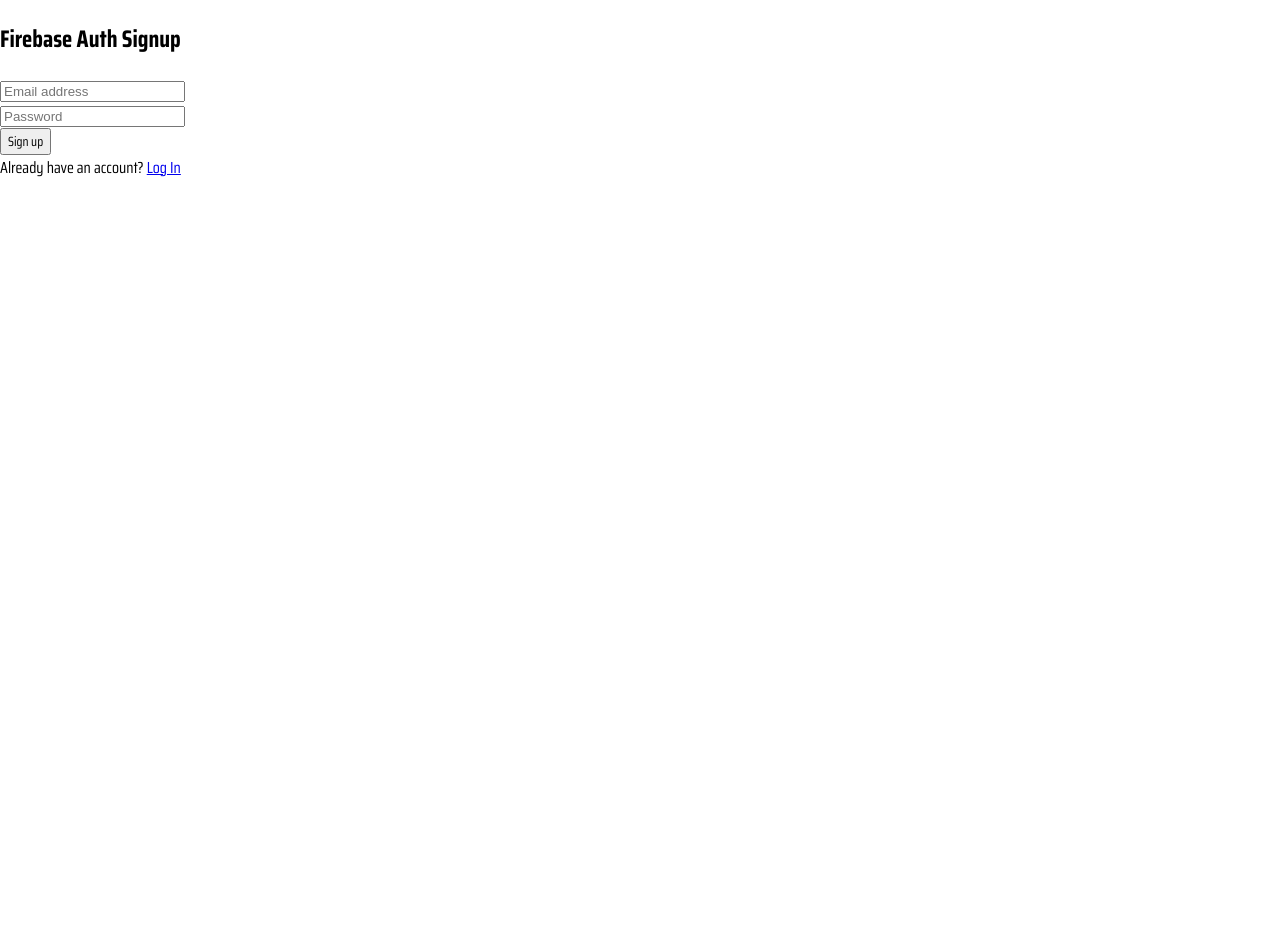
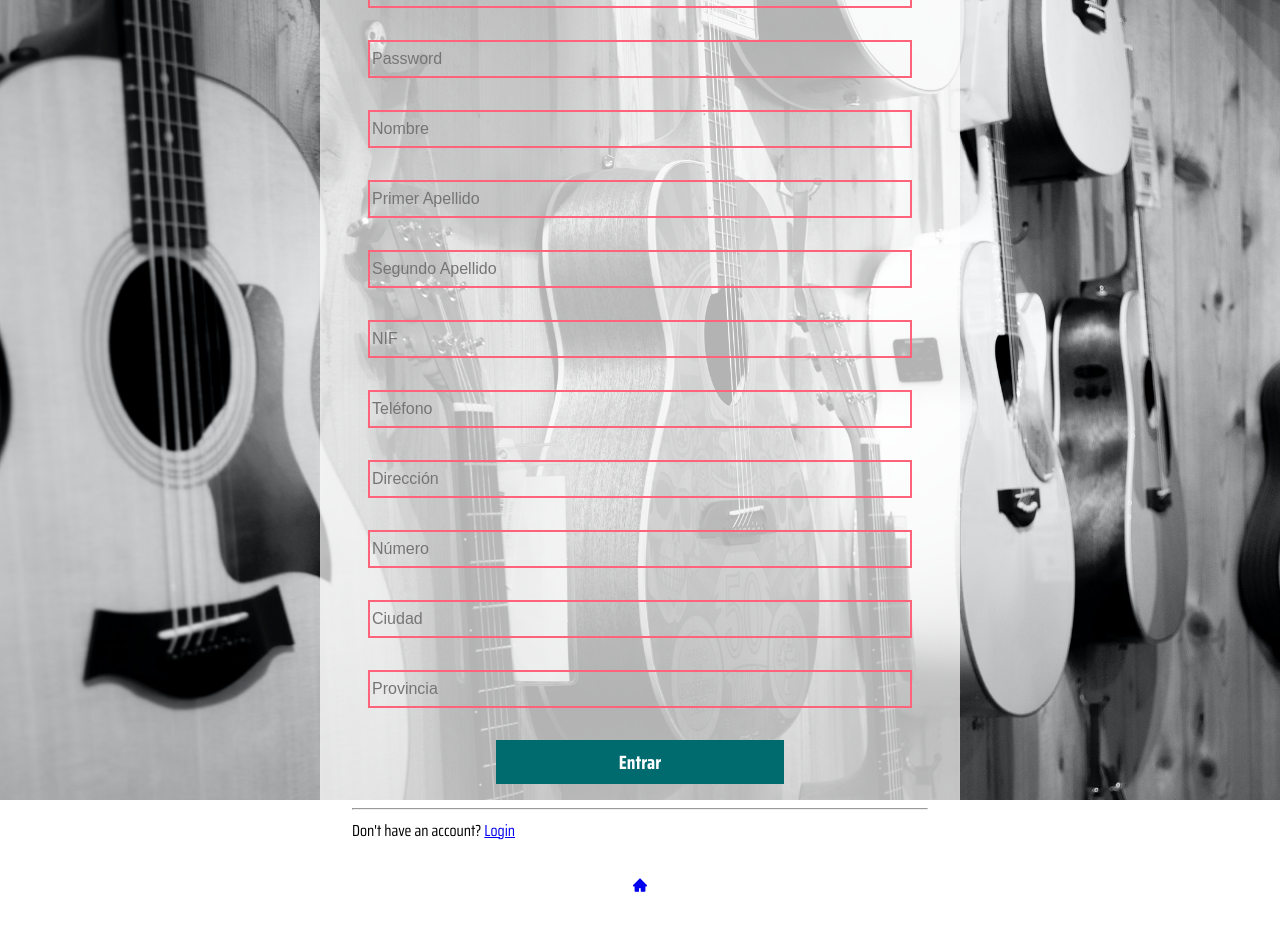
Before and after one commit to RodrigoDiazCarrillo/tfg-rodrigodiaz, a React (Create React App) app: page /signup in a window 1280 px wide. Before the commit the page ends 800 px from the top, so only its background shows below. Built offline with nearby package versions, Linux system fonts and the light colour scheme; no server answers.

Commit message:
signup & login styles

```diff
--- a/src/App.css
+++ b/src/App.css
@@ -96,6 +96,9 @@
   transform: rotate(1deg);
   scale: 1.01;
 }
+.button-3:hover{
+ color:rgb(255, 99, 122);
+}
 .button-1:hover:after,.button-2:hover:after  {
   border: 2px solid rgb(255, 99, 122);
   text-decoration: none;
--- a/src/components/Logger.css
+++ b/src/components/Logger.css
@@ -20,7 +20,9 @@
    font-size: 4rem;
 }
 .logger #usermenubtn{
- padding-left: 1.2rem;
+ /* padding-left: 1.2rem; */
+ display: flex;
+ justify-content: right;
 }
 .logger #usermenubtn:hover{
     background-color: rgba(0, 107, 111,0.8);
--- /dev/null
+++ b/src/pages/Login.css
@@ -0,0 +1,55 @@
+.login{
+
+    background-image: url("../img/64111.jpg");
+    background-repeat: no-repeat;
+    background-attachment: fixed;
+    background-size: cover;
+    width: 100%;
+    height: 100vh;
+    display: flex;
+    align-items: center;
+}
+.login h2{
+    margin: 0 0 1rem 0;
+    text-align: center;
+}
+.login .error{
+    color:brown
+}
+.login .authcard{
+    background-color: rgba(255, 255, 255, 0.7);
+    width: 50%;
+    margin: 0 auto;
+    padding: 2rem;
+    box-sizing: border-box;
+}
+.login form{
+    display: flex;
+    flex-direction: column;
+}
+.login button{
+    width: 50%;
+    margin: 1rem auto;
+    font-size: 1.2rem;
+}
+.login input{
+    margin: 1rem;
+    border: 2px solid rgb(255, 99, 122);
+    background-color: rgba(255, 255, 255, 0);
+    line-height: 2rem;
+    font-size: 1rem;
+}
+.login input:focus{
+    box-shadow: 60px -16px teal;
+    border-style: none;
+    box-shadow: 4px 3px 5px 0px rgba(255,99,122,.8);
+}
+.login .g-btn{
+    width: 50%;
+}
+.linkhome{
+    padding-top: 2rem;
+    box-sizing: border-box;
+    display: flex;
+    justify-content: center;
+}
--- a/src/pages/Login.js
+++ b/src/pages/Login.js
@@ -1,9 +1,9 @@
 import React, { useState } from "react";
 import { Link, useNavigate } from "react-router-dom";
-import { Form, Alert } from "react-bootstrap";
-import { Button } from "react-bootstrap";
 import GoogleButton from "react-google-button";
 import { useUserAuth } from "../context/userAuthContext";
+import { AiFillHome } from "react-icons/ai";
+import "./Login.css";
 
 const Login = () => {
   const [email, setEmail] = useState("");
@@ -34,44 +34,44 @@
 
   return (
     <>
-      <div className="p-4 box">
-        <h2 className="mb-3">Firebase Auth Login</h2>
-        {error && <Alert variant="danger">{error}</Alert>}
-        <Form onSubmit={handleSubmit}>
-          <Form.Group className="mb-3" controlId="formBasicEmail">
-            <Form.Control
+      <section className="login">
+        <div className="authcard">
+          <h2 >Iniciar sesión</h2>
+          {error && <p className="error">{error}</p>}
+          <form onSubmit={handleSubmit}>
+            <input
               type="email"
-              placeholder="Email address"
+              placeholder="Email"
+              autoComplete="off"
               onChange={(e) => setEmail(e.target.value)}
             />
-          </Form.Group>
-
-          <Form.Group className="mb-3" controlId="formBasicPassword">
-            <Form.Control
+            <input
               type="password"
               placeholder="Password"
+              autoComplete="off"
               onChange={(e) => setPassword(e.target.value)}
             />
-          </Form.Group>
 
-          <div className="d-grid gap-2">
-            <Button variant="primary" type="Submit">
-              Log In
-            </Button>
-          </div>
-        </Form>
-        <hr />
-        <div>
+            <button className="button-3" type="Submit">
+              Entrar
+            </button>
+
+          </form>
+          <hr />
+
           <GoogleButton
             className="g-btn"
-            type="dark"
+            type="light"
             onClick={handleGoogleSignIn}
           />
+          <div>
+            Don't have an account? <Link to="/signup">Sign up</Link>
+          </div>
+          <div className="linkhome">
+            <Link to="/"><AiFillHome /></Link>
+          </div>
         </div>
-      </div>
-      <div className="p-4 box mt-3 text-center">
-        Don't have an account? <Link to="/signup">Sign up</Link>
-      </div>
+      </section>
     </>
   );
 };
--- /dev/null
+++ b/src/pages/Signup.css
@@ -0,0 +1,56 @@
+.signup{
+
+    background-image: url("../img/64111.jpg");
+    background-repeat: no-repeat;
+    background-attachment: fixed;
+    background-size: cover;
+    width: 100%;
+    height: 100vh;
+    display: flex;
+    align-items: center;
+}
+.signup h2{
+    margin: 0 0 1rem 0;
+    text-align: center;
+}
+.signup .error{
+    color:brown
+}
+.signup .authcard{
+    background-color: rgba(255, 255, 255, 0.7);
+    width: 50%;
+    margin: 0 auto;
+    padding: 2rem;
+    box-sizing: border-box;
+}
+.signup form{
+    display: flex;
+    flex-direction: column;
+}
+.signup button{
+    width: 50%;
+    margin: 1rem auto;
+    font-size: 1.2rem;
+}
+.signup input{
+    margin: 1rem;
+    border: 2px solid rgb(255, 99, 122);
+    background-color: rgba(255, 255, 255, 0);
+    line-height: 2rem;
+    font-size: 1rem;
+}
+.signup input:focus{
+    box-shadow: 60px -16px teal;
+    border-style: none;
+    box-shadow: 4px 3px 5px 0px rgba(255,99,122,.8);
+    border-color: red !important;
+}
+.signup .g-btn{
+    width: 50%;
+}
+.linkhome{
+    padding-top: 2rem;
+    box-sizing: border-box;
+    display: flex;
+    justify-content: center;
+}
--- a/src/pages/Signup.js
+++ b/src/pages/Signup.js
@@ -1,16 +1,24 @@
 import React, { useState } from "react";
 import { Link, useNavigate } from "react-router-dom";
-import { Form, Alert } from "react-bootstrap";
-import { Button } from "react-bootstrap";
 import { useUserAuth } from "../context/userAuthContext";
-
-
+import { AiFillHome } from "react-icons/ai";
+import "./Signup.css";
+import { auth, db } from "../firebase-config";
+import { getFirestore, doc, getDoc, addDoc, setDoc, updateDoc, collection } from "firebase/firestore";
 
 const Signup = () => {
   const [email, setEmail] = useState("");
   const [error, setError] = useState("");
-
   const [password, setPassword] = useState("");
+  const [name, setName] = useState("");
+  const [primer, setPrimer] = useState("");
+  const [segundo, setSegundo] = useState("");
+  const [nif, setNif] = useState("");
+  const [phone, setPhone] = useState("");
+  const [street, setStreet] = useState("");
+  const [num, setNum] = useState("");
+  const [city, setCity] = useState("");
+  const [state, setState] = useState("");
   const { signUp } = useUserAuth();
   let navigate = useNavigate();
 
@@ -25,43 +33,123 @@
       setError(err.message);
     }
   };
+  const register = async (e) => {
+    e.preventDefault();
+
+    try {
+      await
+      signUp(email, password );
+      setDoc(doc(db, "clientes", email), {
+        Nombre: name,
+        PrimerA: primer,
+        SegundoA: segundo,
+        NIF: nif,
+        Teléfono: phone,
+        Dirección: street,
+        Número: num,
+        Ciudad: city,
+        Provincia: state
+      });
+
+      alert("Resgistro realizado")
+      navigate("/store");
+
+    } catch (err) {
+      console.log(err.message);
+    }
+
+  };
 
 
     return (
       <>
-      <div className="p-4 box">
-        <h2 className="mb-3">Firebase Auth Signup</h2>
-        {error && <Alert variant="danger">{error}</Alert>}
-        <Form onSubmit={handleSubmit}>
-          <Form.Group className="mb-3" controlId="formBasicEmail">
-            <Form.Control
+        <section className="signup">
+          <div className="authcard">
+            <h2 >Iniciar sesión</h2>
+            {error && <p className="error">{error}</p>}
+            <form onSubmit={register}>
+              <input
                 type="email"
-              placeholder="Email address"
+                placeholder="Email"
+                autoComplete="off"
                 onChange={(e) => setEmail(e.target.value)}
               />
-          </Form.Group>
-
-          <Form.Group className="mb-3" controlId="formBasicPassword">
-            <Form.Control
+              <input
                 type="password"
                 placeholder="Password"
+                autoComplete="off"
                 onChange={(e) => setPassword(e.target.value)}
               />
-          </Form.Group>
+     <input
+              placeholder="Nombre"
+              autoComplete="off"
+              type="text"
+              onChange={(e) => setName(e.target.value)}
+            />
+              <input
+              placeholder="Primer Apellido"
+              autoComplete="off"
+              type="text"
+              onChange={(e) => setPrimer(e.target.value)}
+            />
+               <input
+              placeholder="Segundo Apellido"
+              autoComplete="off"
+              type="text"
+              onChange={(e) => setSegundo(e.target.value)}
+            />
+            <input
+              placeholder="NIF"
+              autoComplete="off"
+              type="text"
+              onChange={(e) => setNif(e.target.value)}
+            />
+             <input
+              placeholder="Teléfono"
+              autoComplete="off"
+              type="number"
+              onChange={(e) => setPhone(e.target.value)}
+            />
+             <input
+              placeholder="Dirección"
+              autoComplete="off"
+              type="text"
+              onChange={(e) => setStreet(e.target.value)}
+            />
+             <input
+              placeholder="Número"
+              autoComplete="off"
+              type="number"
+              onChange={(e) => setNum(e.target.value)}
+            />
+             <input
+              placeholder="Ciudad"
+              autoComplete="off"
+              type="text"
+              onChange={(e) => setCity(e.target.value)}
+            />
+             <input
+              placeholder="Provincia"
+              autoComplete="off"
+              type="text"
+              onChange={(e) => setState(e.target.value)}
+            />
+              <button className="button-3" type="Submit">
+                Entrar
+              </button>
+
+            </form>
+            <hr />
 
 
-
-
-          <div className="d-grid gap-2">
-            <Button variant="primary" type="Submit">
-              Sign up
-            </Button>
+            <div>
+              Don't have an account? <Link to="/login">Login</Link>
             </div>
-        </Form>
+            <div className="linkhome">
+              <Link to="/"><AiFillHome /></Link>
             </div>
-      <div className="p-4 box mt-3 text-center">
-        Already have an account? <Link to="/store">Log In</Link>
           </div>
+        </section>
       </>
     );
 };
--- a/src/pages/Store.css
+++ b/src/pages/Store.css
@@ -7,6 +7,7 @@
 
 
 .products{
+    margin: 2rem 1rem;
     display: flex;
     flex-wrap: wrap;
     justify-content: space-around;
--- a/src/pages/Store.js
+++ b/src/pages/Store.js
@@ -19,14 +19,12 @@
     const querydb = getFirestore();
     const queryDoc = doc(querydb, 'productos','maderas');
     getDoc(queryDoc)
-    .then(res => setData(res.data()))
+    .then(res => setData(res.data(),  console.log(JSON.stringify(data))))
     localStorage.setItem('productos', JSON.stringify(data))
-    // if (JSON.parse(localStorage.getItem('productos')) == null){
-    //   localStorage.setItem('productos', JSON.stringify(data))
-    // }
+
 
 },[])
-console.log(auth.currentUser)
+
   return (
     <section className="store">
     <Menu/>
--- a/src/pages/Userboard.js
+++ b/src/pages/Userboard.js
@@ -103,6 +103,7 @@
         </button>
         {isShown && (
           <form onSubmit={register}>
+            <div>
             <input
               placeholder="Nombre"
               autoComplete="off"
@@ -157,9 +158,10 @@
               type="text"
               onChange={(e) => setState(e.target.value)}
             />
-            <div className="button-container">
-              <input type="submit" name="Sign Up" />
             </div>
+            <button className="button-3" type="Submit">
+                Aceptar
+              </button>
           </form>
         )}
         </div>
```
Also changed, not shown: src/pages/Userboard.css (+17 -1 lines). Lines whose indentation alone changed are shown as unchanged.
